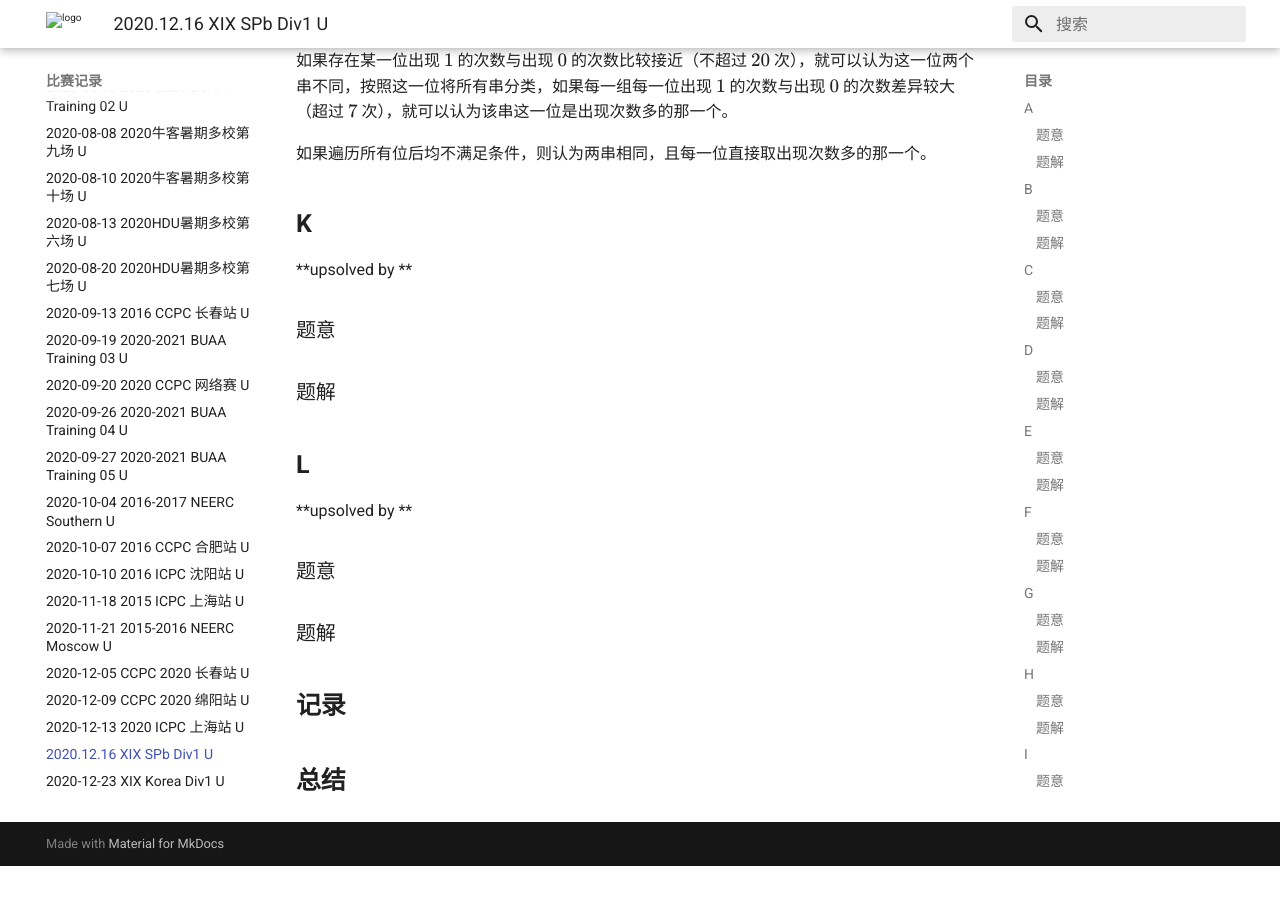
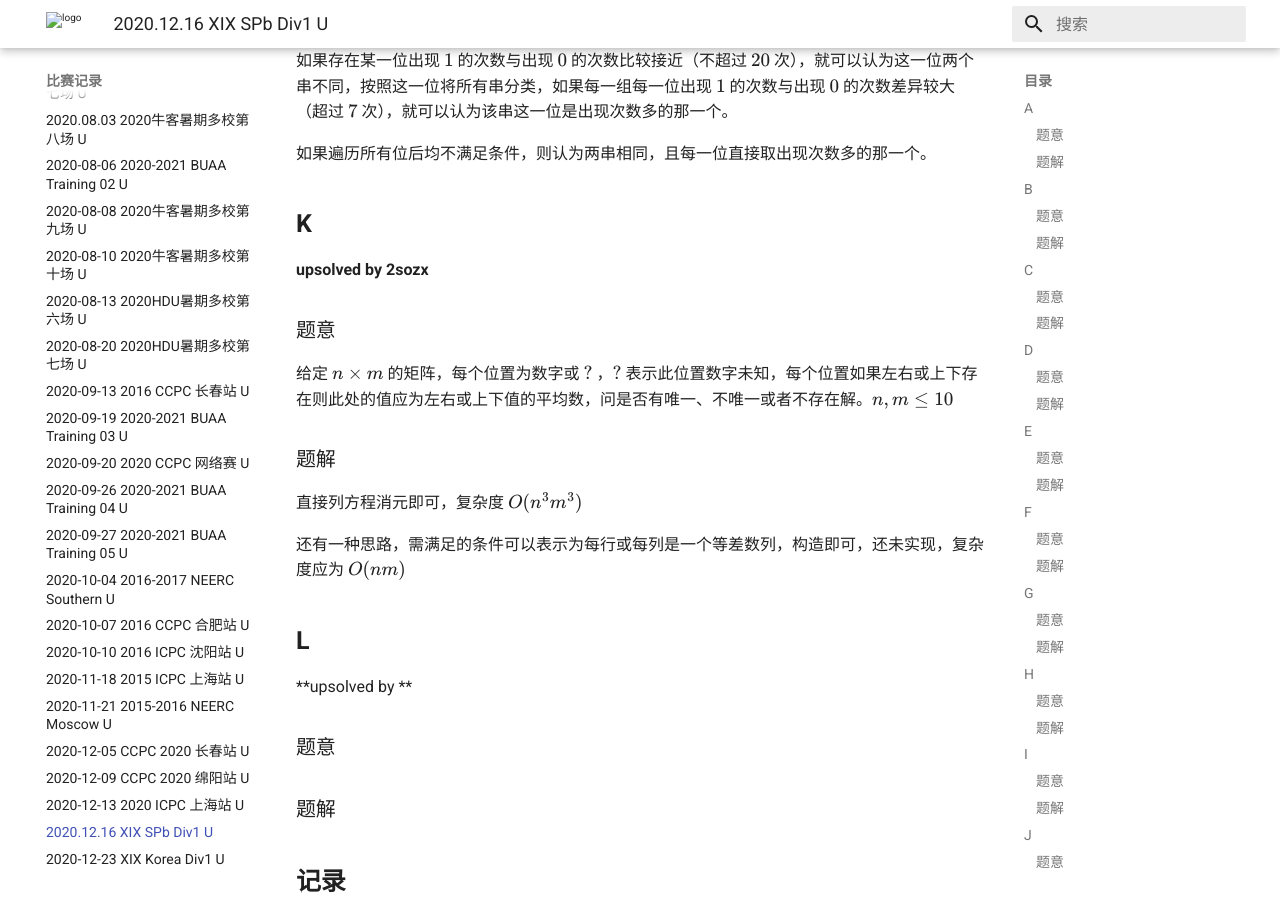
Before and after one commit to Kaguya-samaWannaMeAC/kaguya-samawannameac.github.io, an MkDocs documentation site: the page built from docs/contest/2020-12-16 XIX SPb Div1.md, in a window 1280 px wide and 900 px high, scrolled down 4096 px. Built offline with MkDocs 1.6.1 and Material for MkDocs 9.7.7, drawn with Linux system fonts in a browser that asks for light colours; formulas are drawn with MathJax 3; before the commit the page ends 4962 px from its top, so only the background shows below that.

Commit message:
Update 2020-12-16 XIX SPb Div1.md

```diff
--- a/docs/contest/2020-12-16 XIX SPb Div1.md
+++ b/docs/contest/2020-12-16 XIX SPb Div1.md
@@ -148,15 +148,17 @@ $K$ 维空间，$n$ 个立方体，问空间中是否存在一个点没被立方
 
 ## **K**
 
-**upsolved by **
+**upsolved by 2sozx**
 
 ### 题意
 
-
+给定 $n\times m$ 的矩阵，每个位置为数字或 $?$ ，$?$ 表示此位置数字未知，每个位置如果左右或上下存在则此处的值应为左右或上下值的平均数，问是否有唯一、不唯一或者不存在解。$n,m\le10$
 
 ### 题解
 
+直接列方程消元即可，复杂度 $O(n^3m^3)$
 
+还有一种思路，需满足的条件可以表示为每行或每列是一个等差数列，构造即可，还未实现，复杂度应为 $O(nm)$
 
 ## **L**
 
```
